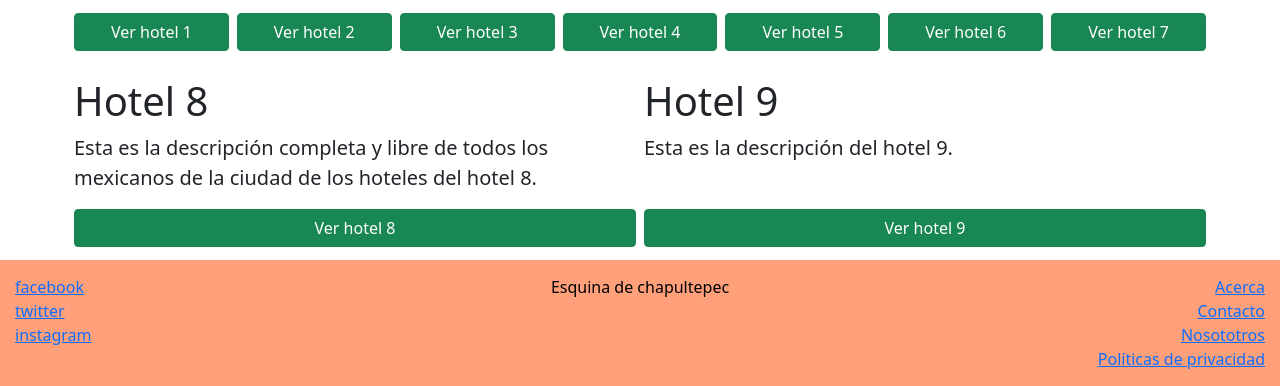
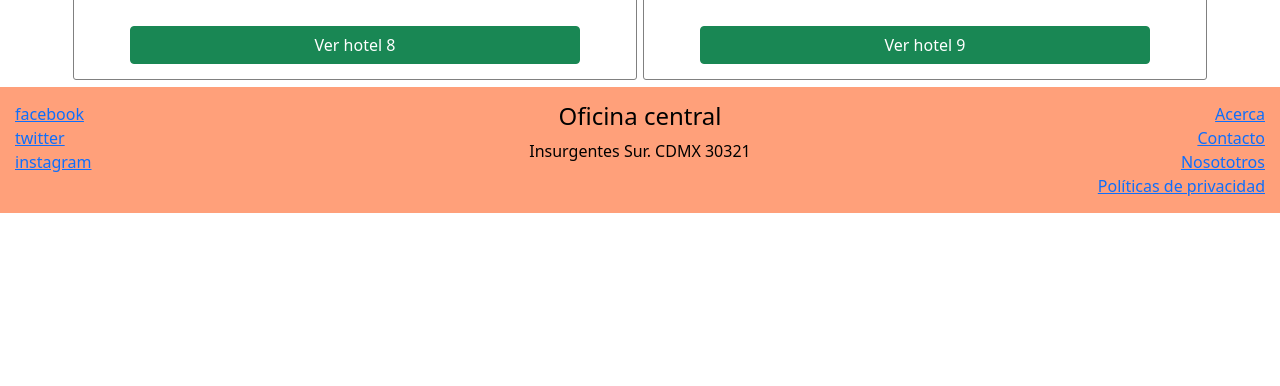
Before and after one commit to FernandoRub13/Bootstrap-4, a website: page index.html in a window 1280 px wide. Shown: the part 795-1181 px from the top of the page. After the commit the page ends 1008 px from the top, so only its background shows below. Drawn offline with nearby package versions, Linux system fonts and the light colour scheme.

Commit message:
Estilos con flex 3

```diff
--- a/estilos.css
+++ b/estilos.css
@@ -16,16 +16,18 @@ html{
 
 .card{
     flex: 1 150px;
-    border: thin solid black;
+    border: thin solid white;
     margin: 3px;
     padding: 5px 0px;
 }
 .card-sin-borde{
     flex: 1 150px;
-    border: thin solid white;
+    border: thin solid gray;
+    border-radius: 3px;
     margin: 7px 3px;
     padding: 5px 0px;
 }
-.btn{
-    width: 100%;
+.btn, p, h3{
+    width: 80%;
+    margin: 10px auto;
 }
--- a/index.html
+++ b/index.html
@@ -15,7 +15,7 @@
         <hr class="my-4">
     </div>
               <!-- ************************************** Utilizando row y col ************************************** -->
-
+    <!--
     <div class="container">
         <div class="row">
             <div class="card">
@@ -64,7 +64,7 @@
         </div>
 
     </div>
-
+    -->
       <!-- ************************************** Utilizando Flex ************************************** -->
     <div class="container">
         <div class="row">
@@ -158,8 +158,11 @@
                 <a href="instagram.com">instagram</a>
             </div>
             <div class="col-sm-4 d-flex flex-column align-items-center">
+                <h4>
+                    Oficina central
+                </h4>
                 <address>
-                    Esquina de chapultepec
+                    Insurgentes Sur. CDMX 30321
                 </address>
             </div>
             <div class="col-sm-4 d-flex flex-column align-items-end">
@@ -172,6 +175,5 @@
     </footer>
     <script src="/node_modules/@popperjs/core/dist/umd/popper.min.js" integrity="sha384-IQsoLXl5PILFhosVNubq5LC7Qb9DXgDA9i+tQ8Zj3iwWAwPtgFTxbJ8NT4GN1R8p" crossorigin="anonymous"></script>
     <script src="/node_modules/bootstrap/dist/js/bootstrap.min.js" integrity="sha384-cVKIPhGWiC2Al4u+LWgxfKTRIcfu0JTxR+EQDz/bgldoEyl4H0zUF0QKbrJ0EcQF" crossorigin="anonymous"></script>
-
 </body>
 </html>
```
